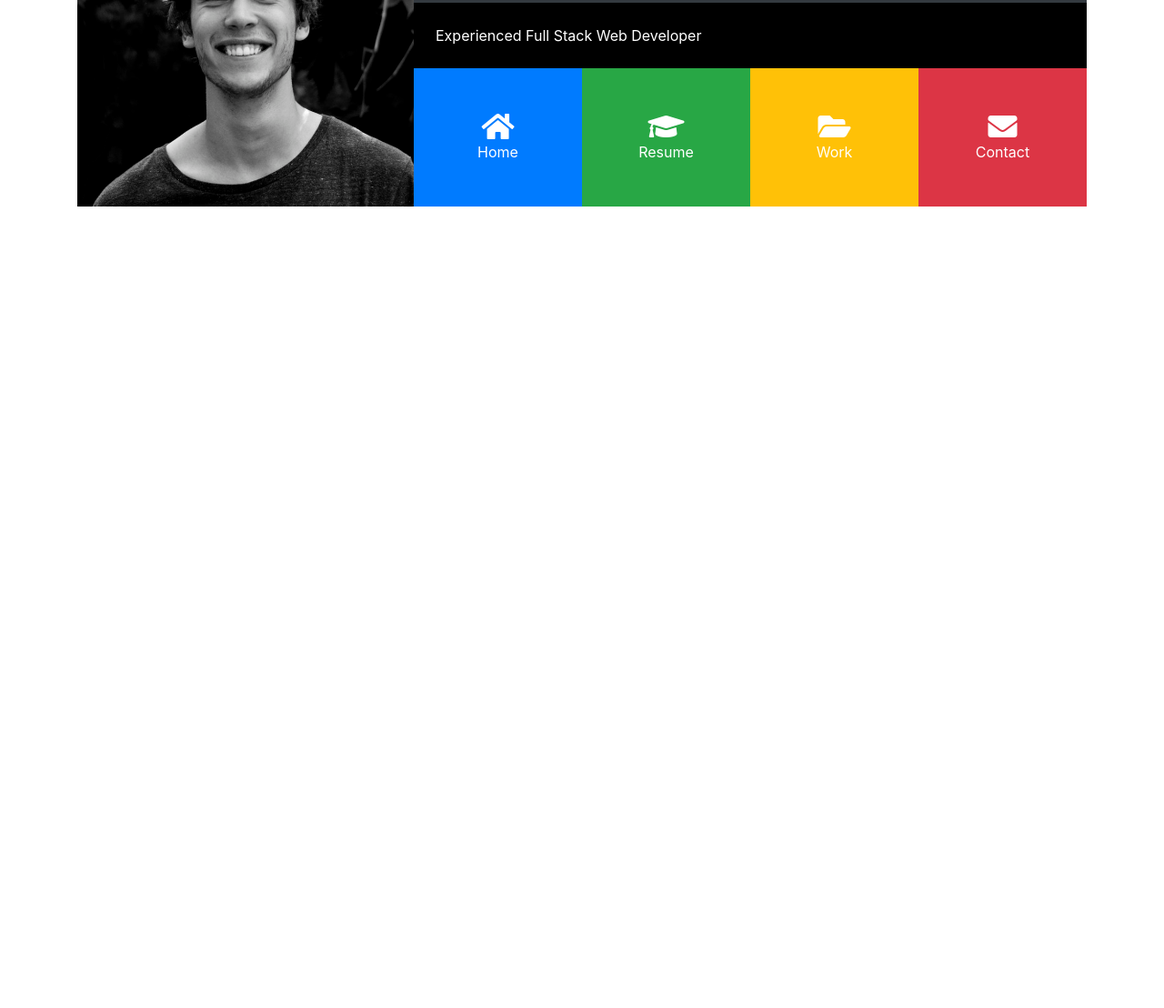
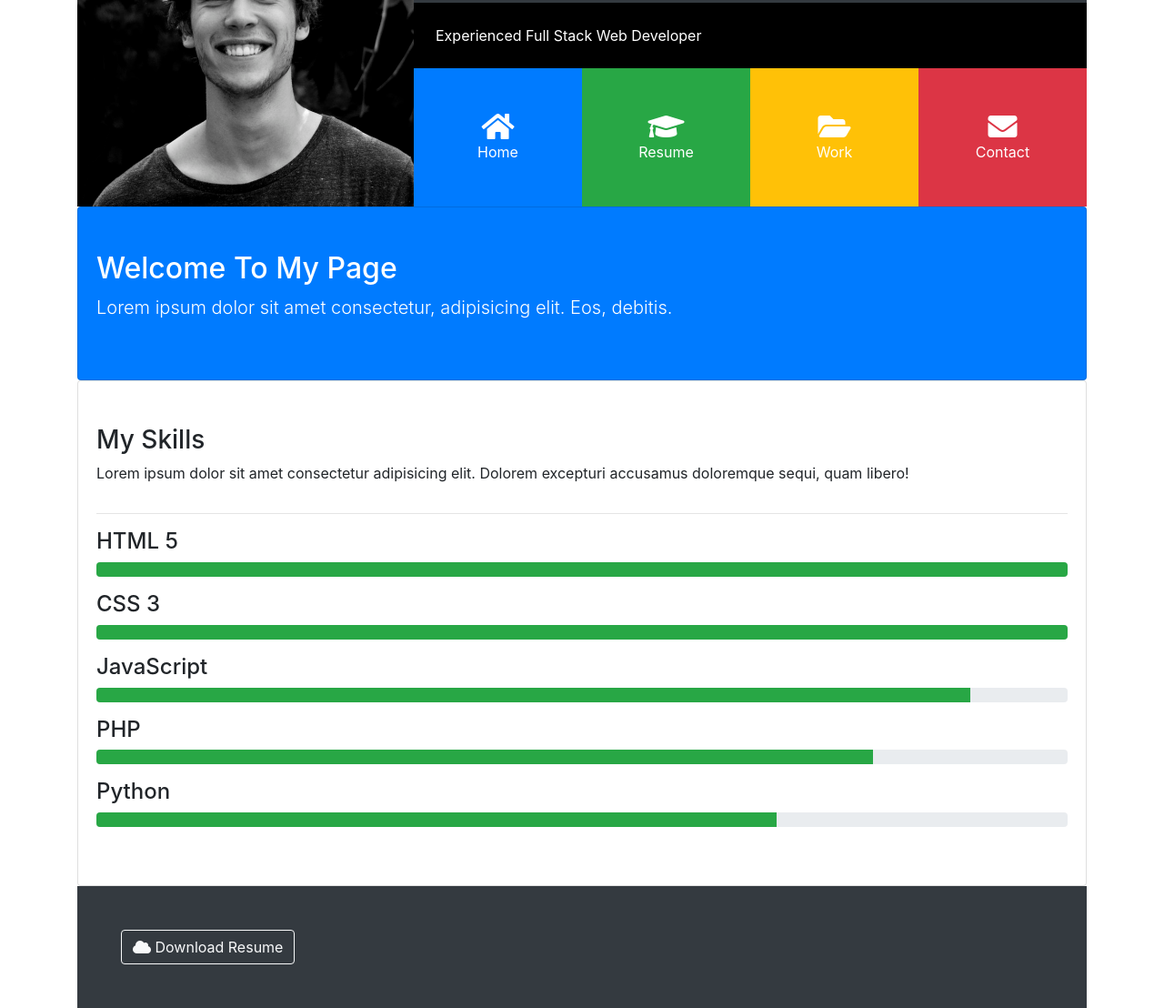
Before and after one commit to imoishi/portfoilogrid, a plain HTML site: page index.html in a window 1280 px wide. Shown: the part 168-1276 px from the top of the page at 91% size. Before the commit the page ends 800 px from the top, so only its background shows below. Drawn offline with Linux system fonts and the light colour scheme.

Commit message:
complete home collapse content

```diff
--- a/index.html
+++ b/index.html
@@ -71,6 +71,57 @@
         </div>
       </div>
     </header>
+
+
+
+    <!-- home -->
+    <div id="home" class="collapse show">
+      <div class="card card-body bg-primary text-white py-5">
+        <h2>Welcome To My Page</h2>
+        <p class="lead">Lorem ipsum dolor sit amet consectetur, adipisicing elit. Eos, debitis.</p>
+      </div>
+
+      <div class="card card-body py-5">
+        <h3>My Skills</h3>
+        <p>Lorem ipsum dolor sit amet consectetur adipisicing elit. Dolorem excepturi accusamus doloremque sequi, quam libero!</p>
+        <hr>
+        <h4>HTML 5</h4>
+        <div class="progress mb-3">
+          <div class="progress-bar bg-success" style="width: 100%;"></div>
+        </div>
+        <h4>CSS 3</h4>
+        <div class="progress mb-3">
+          <div class="progress-bar bg-success" style="width: 100%;"></div>
+        </div>
+        <h4>JavaScript</h4>
+        <div class="progress mb-3">
+          <div class="progress-bar bg-success" style="width: 90%;"></div>
+        </div>
+        <h4>PHP</h4>
+        <div class="progress mb-3">
+          <div class="progress-bar bg-success" style="width: 80%;"></div>
+        </div>
+        <h4>Python</h4>
+        <div class="progress mb-3">
+          <div class="progress-bar bg-success" style="width: 70%;"></div>
+        </div>
+      </div>
+    </div>
+
+
+
+
+    <!-- footer -->
+    <footer id="main-footer" class="bg-dark p-5 text-white">
+      <div class="row">
+        <div class="col-md-6">
+          <a href="#" class="btn btn-outline-light">
+            <i class="fas fa-cloud"></i> Download Resume
+          </a>
+        </div>
+      </div>
+    </footer>
+
   </div>
 
 
```
